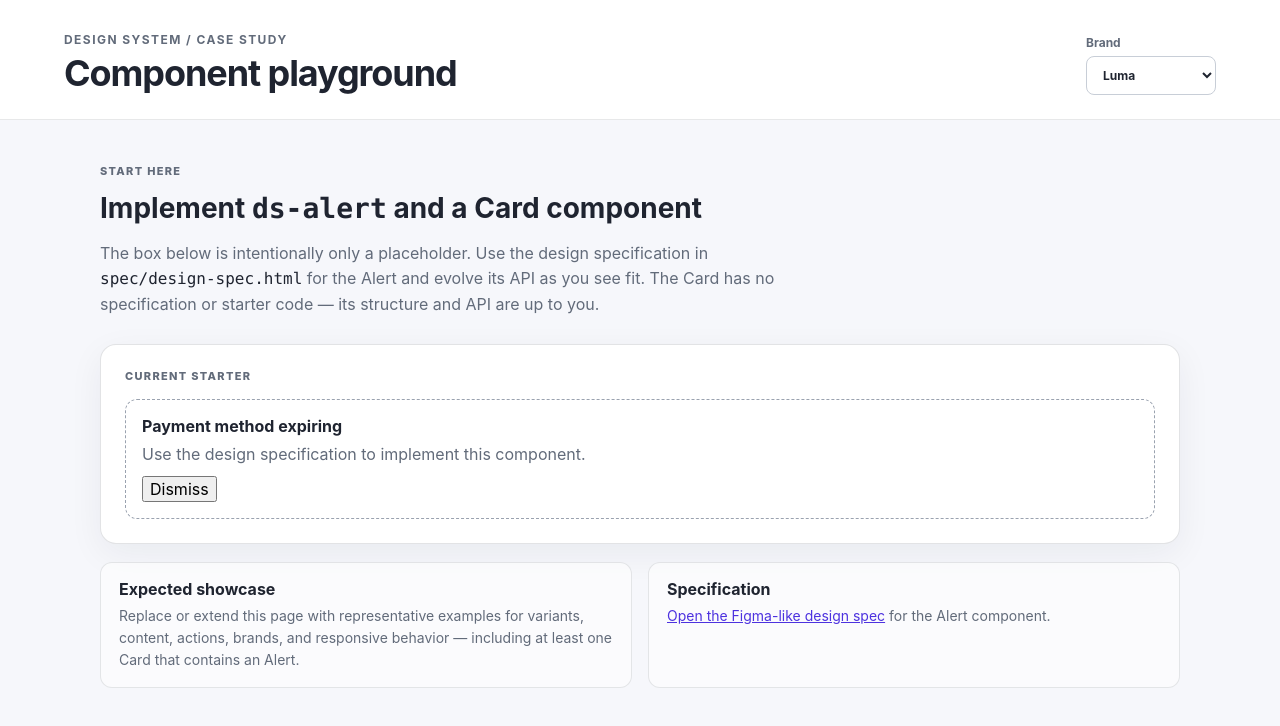
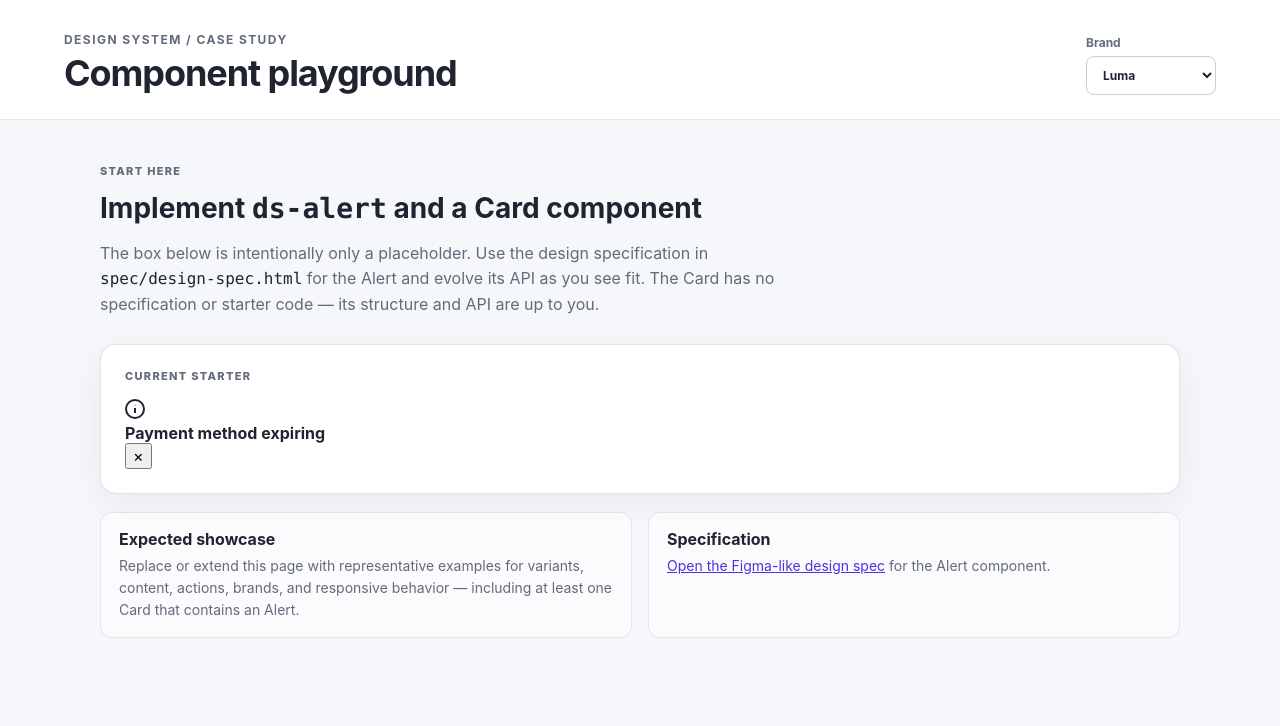
Before and after one commit to nmnfaisal/design-system-case-study, an Angular app: page / in a window 1280 px wide. Shown: the top 726 px of the page. Built offline with nearby package versions, Linux system fonts and the light colour scheme.

Commit message:
feat: alert template (icon, title, body/action slots, dismiss)

```diff
--- a/src/app/design-system/alert/alert.component.html
+++ b/src/app/design-system/alert/alert.component.html
@@ -1,11 +1,45 @@
-<!--
-  Intentionally incomplete starter implementation.
-  Replace this markup as part of the exercise.
--->
-<div class="alert-placeholder" [attr.data-variant]="variant()">
-  <strong>{{ title() || 'Alert component not implemented yet' }}</strong>
-  <p>Use the design specification to implement this component.</p>
-  @if (dismissible()) {
-    <button type="button" (click)="dismissed.emit()">Dismiss</button>
+@if (showIcon()) {
+  <svg
+    class="icon"
+    aria-hidden="true"
+    xmlns="http://www.w3.org/2000/svg"
+    width="20"
+    height="20"
+    viewBox="0 0 20 20"
+    fill="none"
+    stroke="currentColor"
+    stroke-width="2"
+  >
+    <circle cx="10" cy="10" r="9" />
+    @switch (variant()) {
+      @case ('info') {
+        <circle cx="10" cy="6" r="0.5" fill="currentColor" stroke="none" />
+        <line x1="10" y1="9" x2="10" y2="14" />
+      }
+      @case ('success') {
+        <polyline points="6.5 10.5, 9 13, 13.5 7.5" stroke-linecap="round" stroke-linejoin="round" />
+      }
+      @default {
+        <line x1="10" y1="6" x2="10" y2="11" />
+        <circle cx="10" cy="13.5" r="0.5" fill="currentColor" stroke="none" />
+      }
+    }
+  </svg>
+}
+
+<div class="content">
+  @if (title()) {
+    <strong class="title">{{ title() }}</strong>
   }
+  <ng-content />
+  <ng-content select="[ds-alert-action]" />
 </div>
+
+@if (dismissible()) {
+  <button
+    type="button"
+    class="dismiss"
+    aria-label="Dismiss"
+    (click)="dismissed.emit()"
+  >×</button>
+}
```
